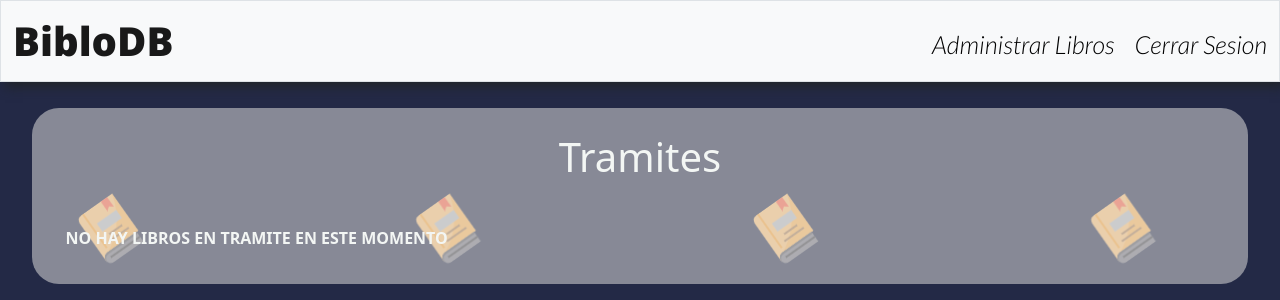
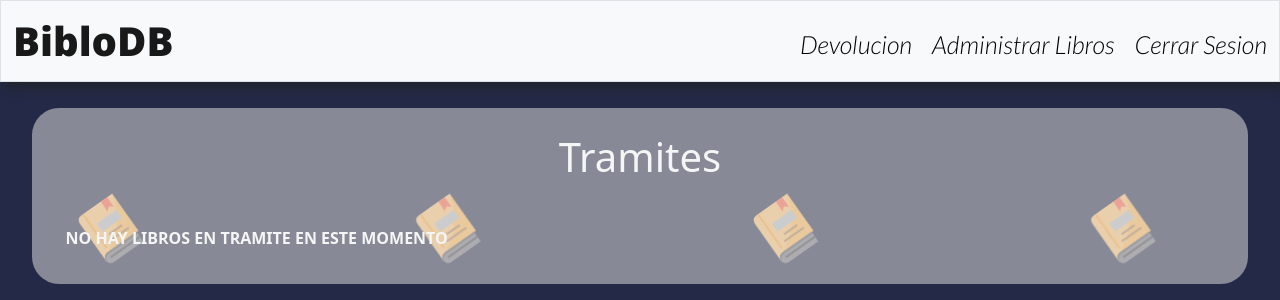
Before and after one commit to Mau5trakt/biblodb, a Flask app: page /administrador in a window 1280 px wide. Shown: the top 300 px of the page. Run offline with Flask 2, Linux system fonts and the light colour scheme; a user stored in the database is signed in; some libraries are stand-ins or nearby versions.

Commit message:
update!: added the link to return book route

```diff
--- a/templates/admin.html
+++ b/templates/admin.html
@@ -5,15 +5,20 @@
 {% endblock %}
 
 {% block links %}
+    <li class="nav-item d-flex align-items-center"><a class="nav-item nav-links" href="/devolucion">Devolucion</a></li>
     <li class="nav-item d-flex align-items-center"><a class="nav-item nav-links" href="/libros">Administrar Libros</a></li>
     <li class="nav-item d-flex align-items-center"><a class="nav-item nav-links" href="/logout">Cerrar Sesion</a></li>
 {% endblock %}
 
 {% block contenido %}
 
+
+
+
+
 <div class="main-container">
 
-    <div class="books-containter">
+    <div class="books-container">
 
     </div>
 
@@ -53,7 +58,7 @@
 
     </div>
 
-</div>
+
 
 <script src="./static/busqueda.js"> </script>
     <script> let libros_tr = document.getElementById("libros");
```
